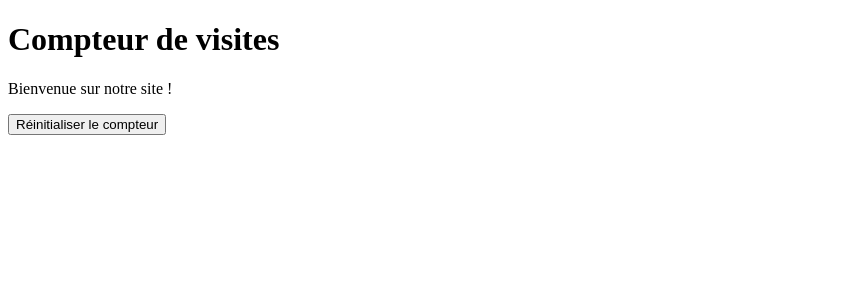
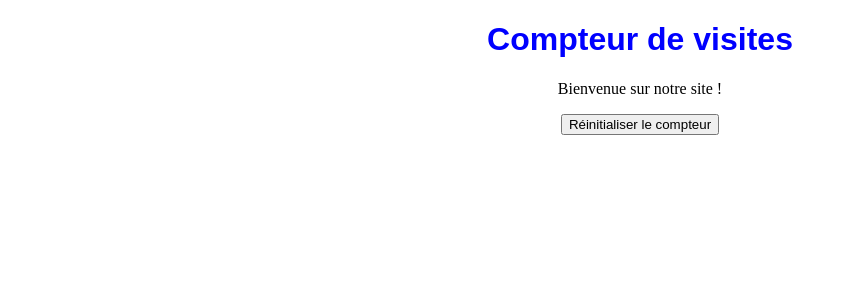
Before and after one commit to ahmeed2211/phpgl2, a PHP site: page / in a window 1280 px wide. Shown: the top 300 px of the page, without its empty margins (0-847 px from the left). Run offline with PHP 8.4, Linux system fonts and the light colour scheme.

Commit message:
Update index.php

```diff
--- a/Ex2/index.php
+++ b/Ex2/index.php
@@ -18,6 +18,20 @@ else {
 </head>
 <body>
     <h1>Compteur de visites</h1>
+    <style>
+        h1{
+            color: blue;
+            text-align: center;
+            font-family: Arial, sans-serif;
+        }
+        p{
+            color: black;
+            text-align : center;
+        }
+        form{
+            text-align: center;
+        }
+        </style>
     <?php
     if ($visites==1){
         echo "<p>Bienvenue sur notre site !</p>";
```
